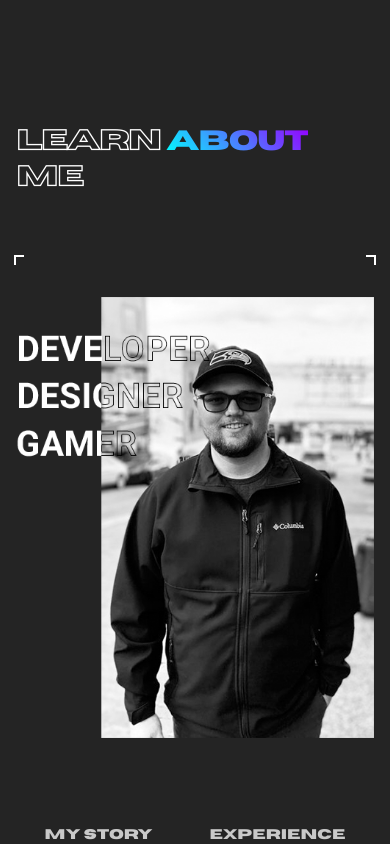
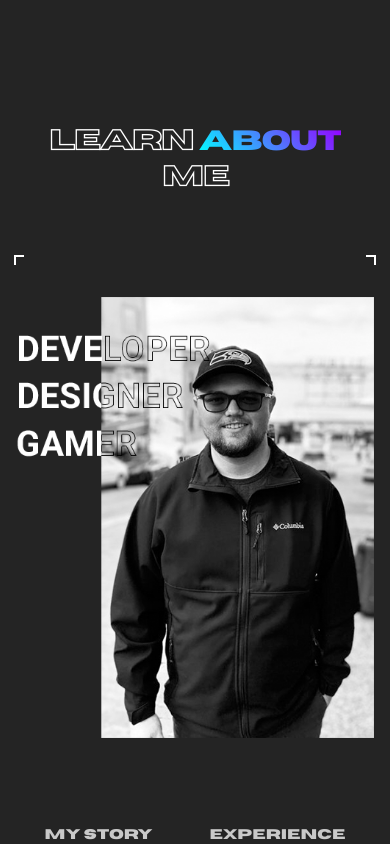
Before and after one commit to AnthonyTB/port-24, a Next.js app: page / in a window 390 px wide. Shown: the part 900-1744 px from the top of the page. Built offline with nearby package versions, Linux system fonts and the light colour scheme.

Commit message:
cleaning up mobile

```diff
--- a/components/core/CenterSection/CenterSection.module.css
+++ b/components/core/CenterSection/CenterSection.module.css
@@ -25,7 +25,6 @@
 
   @media (max-width: $mantine-breakpoint-xs) {
     font-size: rem(28px);
-    text-align: left;
   }
 }
 
--- a/components/core/CenterSection/CenterSection.tsx
+++ b/components/core/CenterSection/CenterSection.tsx
@@ -13,10 +13,10 @@ export function CenterSection({
   return (
     <Container mt={100} className={classes.wrapper} size={1400}>
       <motion.div
-        initial={{ opacity: 0 }}
+        initial={{ opacity: 0, y: 150 }}
         viewport={{ once: false }}
-        transition={{ duration: 2 }}
-        whileInView={{ opacity: 1 }}
+        transition={{ duration: 1 }}
+        whileInView={{ opacity: 1, y: 0 }}
       >
         <div className={classes.inner}>
           <Title ff={"Horizon Outlined"} className={classes.title}>
--- a/components/home/Contact/Contact.module.css
+++ b/components/home/Contact/Contact.module.css
@@ -4,8 +4,8 @@
   padding-bottom: rem(80px);
 
   @media (max-width: $mantine-breakpoint-sm) {
-    padding-top: rem(80px);
-    padding-bottom: rem(60px);
+    padding-top: rem(40px);
+    padding-bottom: rem(30px);
   }
 }
 
@@ -15,7 +15,6 @@
 }
 
 .title {
-  text-align: center;
   font-weight: 800;
   font-size: rem(40px);
   letter-spacing: -1px;
@@ -39,16 +38,6 @@
   @media (max-width: $mantine-breakpoint-xs) {
     text-align: left;
     font-size: var(--mantine-font-size-md);
-  }
-}
-
-.controls {
-  margin-top: var(--mantine-spacing-lg);
-  display: flex;
-  justify-content: center;
-
-  @media (max-width: $mantine-breakpoint-xs) {
-    flex-direction: column;
   }
 }
 
--- a/components/home/Contact/Contact.tsx
+++ b/components/home/Contact/Contact.tsx
@@ -6,7 +6,7 @@ export function Contact() {
   return (
     <CenterSection heading={{ first_half: "contact", highlight: "me" }}>
       <Container h={550}>
-        <Widget id="clyInQaU" style={{ height: "100%" }} />
+        <Widget inlineOnMobile id="clyInQaU" style={{ height: "100%" }} />
       </Container>
     </CenterSection>
   );
```
